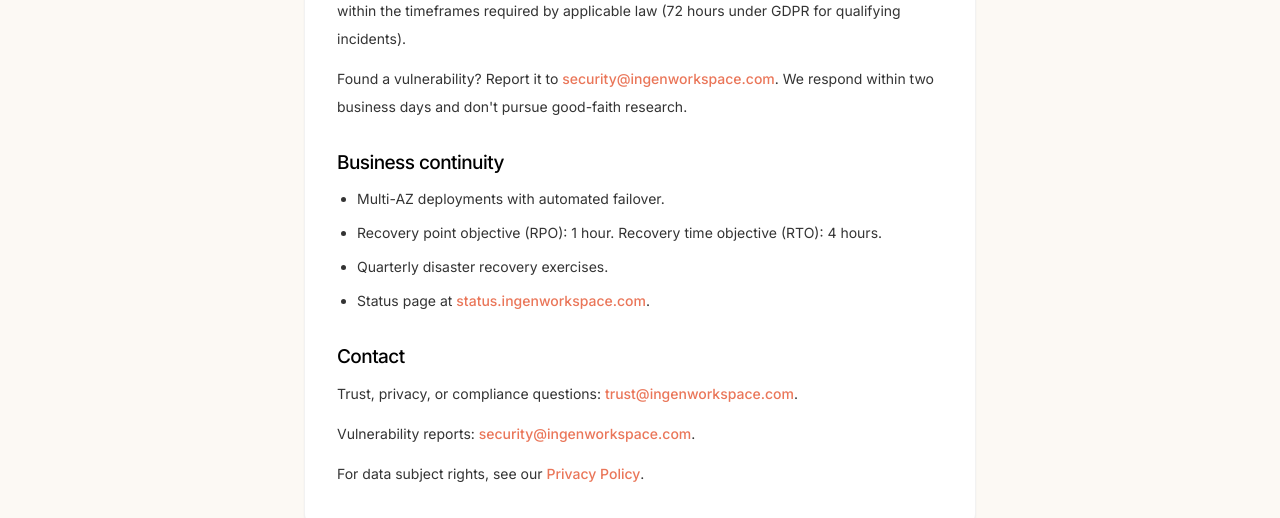
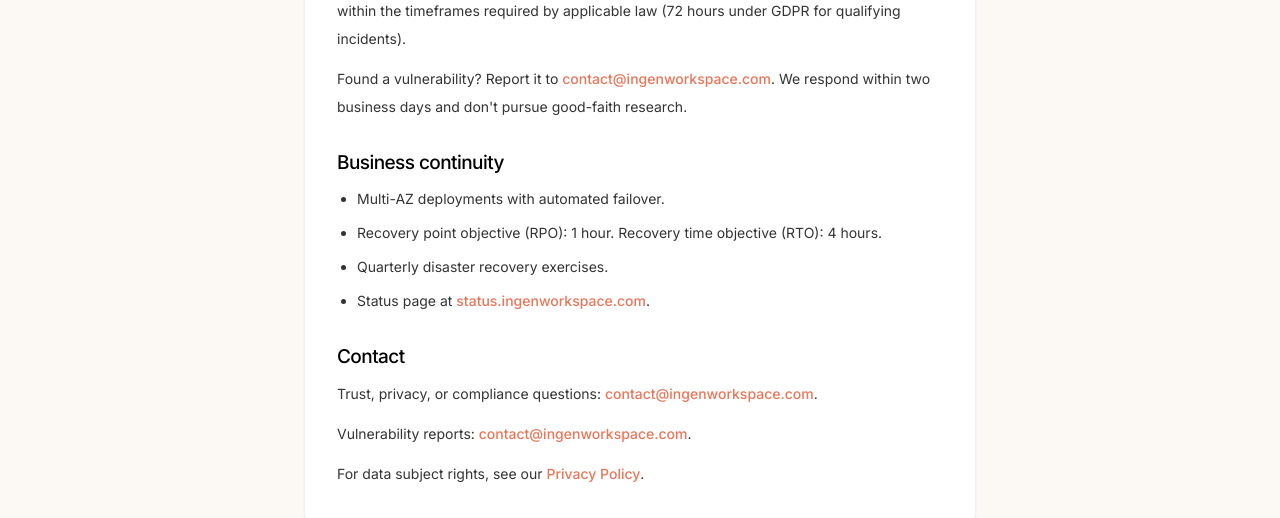
Before and after one commit to AdiBoi007/ingen-mktg101, a Next.js app: page /trust in a window 1280 px wide. Shown: the part 2694-3212 px from the top of the page. Built offline with nearby package versions, Linux system fonts and the light colour scheme.

Commit message:
Consolidate all ingenworkspace.com addresses to contact@
privacy@, trust@, and security@ all collapse to a single
contact@ingenworkspace.com inbox across the Privacy, Cookies, and
Trust Center pages. Terms already used contact@.

```diff
--- a/app/cookies/page.tsx
+++ b/app/cookies/page.tsx
@@ -10,7 +10,7 @@ export const metadata: Metadata = {
 
 const LAST_UPDATED = "June 11, 2026";
 const EFFECTIVE_DATE = "June 11, 2026";
-const CONTACT_EMAIL = "privacy@ingenworkspace.com";
+const CONTACT_EMAIL = "contact@ingenworkspace.com";
 const ENTITY_NAME = "INGEN LABS PTY LTD";
 
 const OrangeLink = ({
--- a/app/privacy/page.tsx
+++ b/app/privacy/page.tsx
@@ -10,7 +10,7 @@ export const metadata: Metadata = {
 
 const LAST_UPDATED = "June 11, 2026";
 const EFFECTIVE_DATE = "June 11, 2026";
-const CONTACT_EMAIL = "privacy@ingenworkspace.com";
+const CONTACT_EMAIL = "contact@ingenworkspace.com";
 const ABN = "63 688 809 145";
 const ABN_LINK = "https://abr.business.gov.au/ABN/View?abn=63688809145";
 const ENTITY_NAME = "INGEN LABS PTY LTD";
--- a/app/trust/page.tsx
+++ b/app/trust/page.tsx
@@ -9,8 +9,8 @@ export const metadata: Metadata = {
 };
 
 const LAST_UPDATED = "June 11, 2026";
-const CONTACT_EMAIL = "trust@ingenworkspace.com";
-const SECURITY_EMAIL = "security@ingenworkspace.com";
+const CONTACT_EMAIL = "contact@ingenworkspace.com";
+const SECURITY_EMAIL = "contact@ingenworkspace.com";
 const ENTITY_NAME = "INGEN LABS PTY LTD";
 
 const OrangeLink = ({
```
